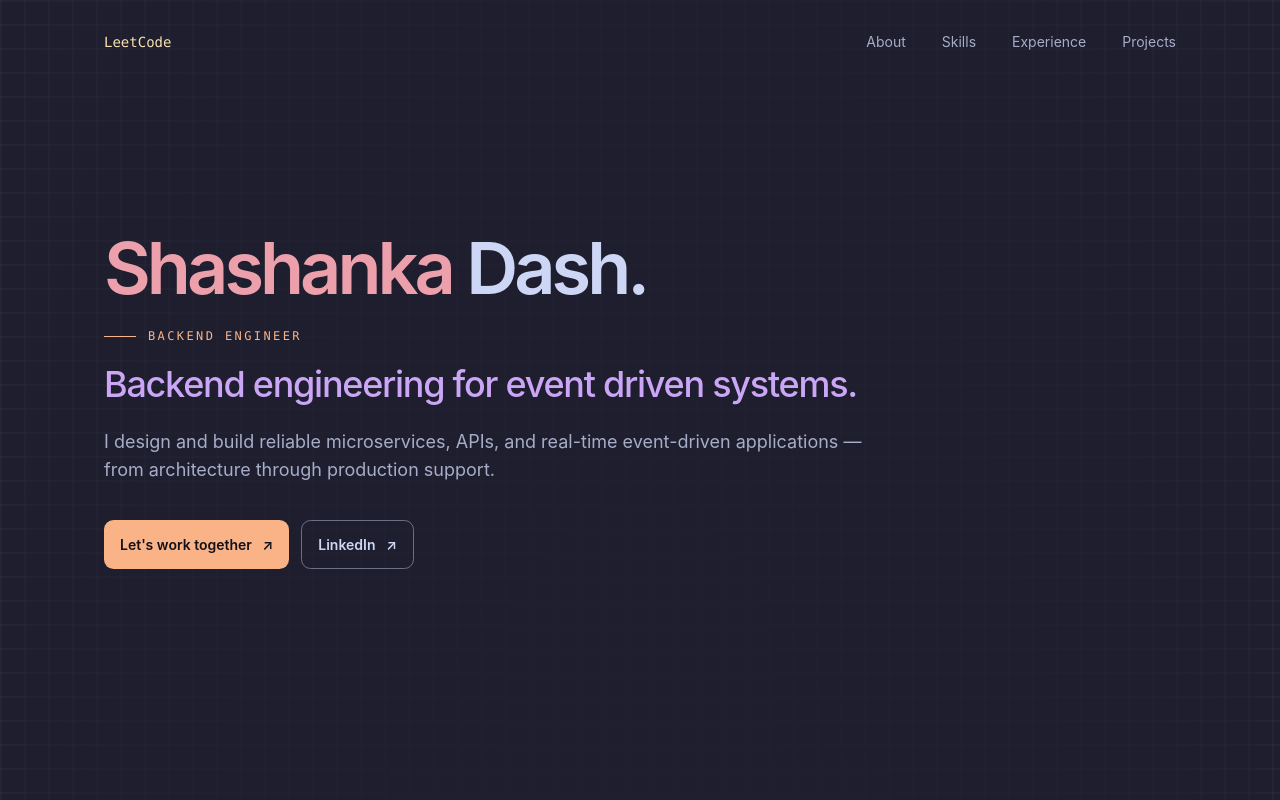
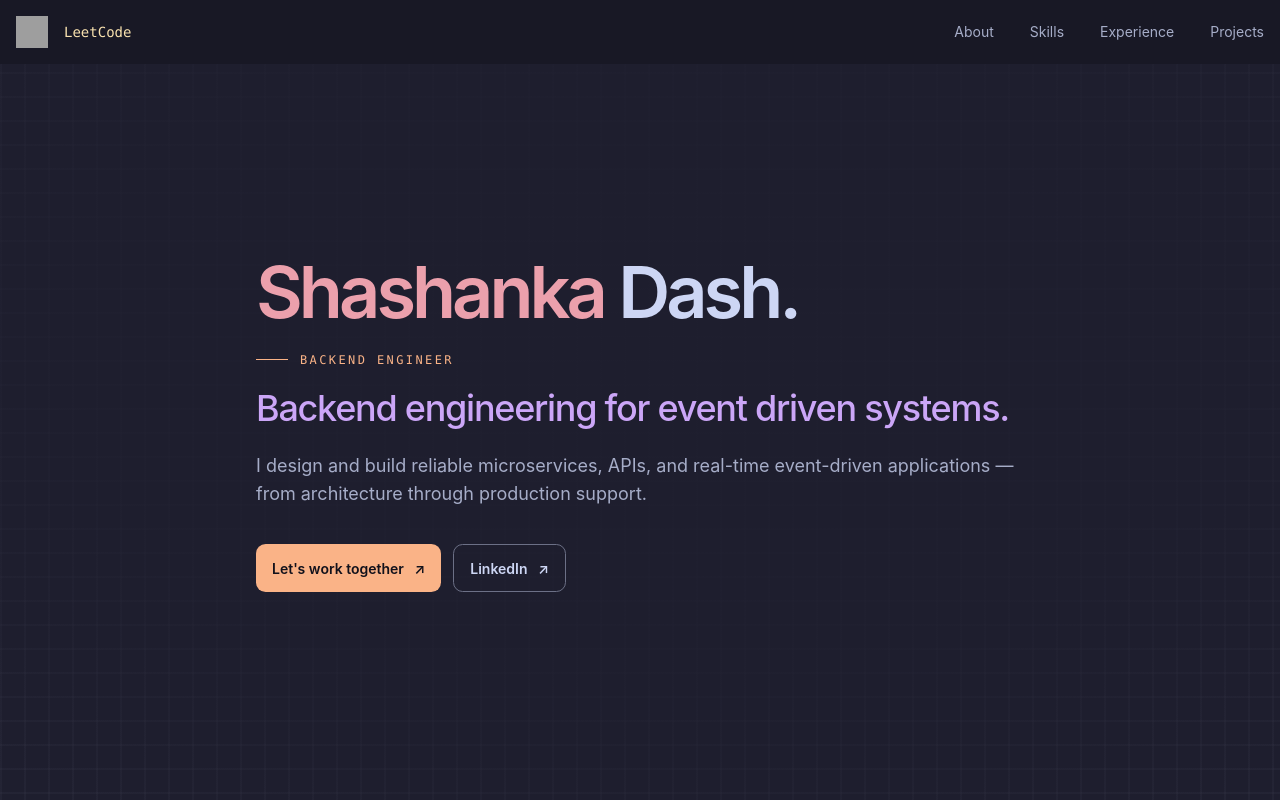
Before and after one commit to SHASHANKADASH/my-portfolio, a Next.js app: page / in a window 1280 px wide. Shown: the top 800 px of the page. Built offline with nearby package versions, Linux system fonts and the light colour scheme; grey boxes are pictures that could not be loaded.

Commit message:
[myp-5] (#8)
Updated navbar styling and hero page

```diff
--- a/app/layout.tsx
+++ b/app/layout.tsx
@@ -3,15 +3,13 @@ import React from 'react';
 
 export const metadata = {
   title: 'Shashanka — Developer Portfolio',
-  description: 'Personal developer portfolio (placeholder)'
+  description: 'Personal developer portfolio (placeholder)',
 };
 
 export default function RootLayout({ children }: { children: React.ReactNode }) {
   return (
-    <html lang="en">
-      <body className="min-h-screen bg-cp-base text-cp-text antialiased">
-        <div className="mx-auto max-w-6xl px-6 md:px-10">{children}</div>
-      </body>
+    <html lang="en" className="h-full overflow-hidden">
+      <body className="h-full overflow-hidden bg-cp-base text-cp-text antialiased">{children}</body>
     </html>
   );
 }
--- a/app/leetcode/page.tsx
+++ b/app/leetcode/page.tsx
@@ -3,7 +3,7 @@ import LeetCodeStats from '../../components/LeetCodeStats';
 
 export default function LeetCodePage() {
   return (
-    <main className="canvas-content leetcode-page pt-8">
+    <main className="canvas-content leetcode-page pt-8 mx-auto max-w-7xl px-6 md:px-10">
       <a href="/" className="leetcode-page-nav font-mono text-xs text-cp-subtext transition-colors hover:text-cp-text">
         ← Back to home
       </a>
--- a/components/Hero.tsx
+++ b/components/Hero.tsx
@@ -1,60 +1,74 @@
 'use client';
-import React from 'react';
+import { useRef, useState } from 'react';
 import { Spiral as Hamburger } from 'hamburger-react';
 import Experience from './Experience';
 import About from './About';
 import Projects from './Projects';
 import Intro from './Intro';
-import Skills from './Skiils';
+import Skills from './Skills';
 
 export default function Hero() {
-  const [isOpen, setOpen] = React.useState(false);
+  const [isOpen, setOpen] = useState(false);
+  const scrollContainerRef = useRef<HTMLElement>(null);
   return (
-    <section id="about" className="intro-section min-h-screen py-6 sm:py-8">
-      <nav className="intro-nav relative flex items-center justify-between pb-5">
+    <section id="hero" className="intro-section min-h-screen">
+      <header className="intro-nav fixed top-0 left-0 w-full z-50 bg-cp-mantle pt-4 pb-4 pl-4 pr-4 flex items-center">
         {!isOpen && (
+          <div className="flex items-center gap-x-4">
+            <a
+              href="#hero"
+              onClick={(e) => {
+                e.preventDefault();
+                scrollContainerRef.current?.scrollTo({ top: 0, behavior: 'smooth' });
+              }}
+              className="transition-colors hover:text-cp-text"
+            >
+              <img src="/icon.svg" alt="Logo" className="w-8 h-8" />
+            </a>
             <a
               className="font-mono text-sm text-cp-yellow transition-colors hover:text-cp-text"
               href="/leetcode"
             >
               LeetCode
             </a>
+          </div>
         )}
-        <div className="hidden md:flex">
+        <div className="hidden md:flex ml-auto">
           <Menu />
         </div>
-        <div className="md:hidden z-50">
+        <nav className="md:hidden ml-auto">
           <Hamburger toggled={isOpen} toggle={setOpen} duration={0.5} />
-        </div>
           {isOpen && <Menu />}
         </nav>
+      </header>
 
-      <div className="py-20 sm:py-28">
-        <div className="max-w-4xl">
-          <section className="h-screen snap-start">
+      <main
+        ref={scrollContainerRef}
+        className="w-full h-screen overflow-y-scroll scroll-smooth snap-y snap-proximity"
+      >
+        <section className="h-screen flex items-center snap-start">
           <Intro />
         </section>
-          <section className="h-screen snap-start">
+        <section className="h-screen flex items-center snap-start">
           <About />
         </section>
-          <section className="h-screen snap-start">
+        <section className="h-screen flex items-center snap-start">
           <Skills />
         </section>
-          <section className="h-screen snap-start">
+        <section className="h-screen flex items-center snap-start">
           <Experience />
         </section>
-          <section className="h-screen snap-start">
+        <section className="h-screen flex items-center snap-start">
           <Projects />
         </section>
-        </div>
-      </div>
+      </main>
     </section>
   );
 }
 
 const Menu = () => {
   return (
-    <div className="flex flex-wrap justify-end gap-x-6 gap-y-2 text-sm text-cp-subtext sm:gap-x-9">
+    <div className="flex gap-x-6 text-sm text-cp-subtext sm:gap-x-9">
       <a className="transition-colors hover:text-cp-blue" href="#about">
         About
       </a>
--- a/components/Intro.tsx
+++ b/components/Intro.tsx
@@ -1,6 +1,6 @@
 export default function Intro() {
   return (
-    <div id="intro" className="mt-12">
+    <div id="intro" className="mt-12 max-w-4xl mx-auto px-4">
       <div>
         <h1 className="intro-name text-5xl font-semibold leading-none tracking-[-0.055em] text-cp-maroon sm:text-7xl">
           Shashanka <span className="text-cp-text">Dash.</span>
--- a/components/LeetCodeStats.tsx
+++ b/components/LeetCodeStats.tsx
@@ -100,7 +100,6 @@ export default async function LeetCodeStats() {
 
   return (
     <section className="pb-24 pt-10 sm:pb-32 sm:pt-14" aria-labelledby="leetcode-heading">
-      <div>
         <div className="leetcode-header flex flex-wrap items-end justify-between gap-5">
           <div>
             <p className="font-mono text-xs uppercase tracking-[0.18em] text-cp-peach">LeetCode</p>
@@ -209,7 +208,6 @@ export default async function LeetCodeStats() {
             <p className="mt-2 text-3xl font-medium text-cp-maroon">{formatNumber(solved.Hard)}</p>
           </div>
         </div>
-      </div>
     </section>
   );
 }
--- a/components/Skiils.tsx
+++ b/components/Skills.tsx
@@ -1,6 +1,6 @@
 export default function Skills() {
   return (
-    <div className="intro-capabilities mt-12">
+    <div id="skills" className="intro-capabilities mt-12">
       <p className="font-mono text-xl font-bold uppercase tracking-[0.18em] text-cp-blue">Skills</p>
       <div className="mt-4 flex flex-wrap items-center gap-x-3 gap-y-2 font-mono text-sm text-cp-text">
         <span>Java</span>
--- a/package.json
+++ b/package.json
@@ -11,6 +11,7 @@
   },
   "dependencies": {
     "hamburger-react": "^2.5.2",
+    "motion": "^13.1.1",
     "next": "^16.3.2",
     "react": "^19.2.8",
     "react-dom": "^19.2.8"
--- a/styles/globals.css
+++ b/styles/globals.css
@@ -23,6 +23,9 @@
 
 html, body {
   height: 100%;
+  scroll-behavior: smooth;
+  /* scrollbar-width: auto;
+  scrollbar-color: #585b70 #1e1e2e; */
 }
 
 body {
@@ -242,3 +245,21 @@ body {
 }
 
 .rounded-lg { border-radius: 12px; }
+
+::-webkit-scrollbar {
+  width: 16px;
+}
+
+::-webkit-scrollbar-track {
+  background: var(--cp-base);
+}
+
+::-webkit-scrollbar-thumb {
+  background: var(--cp-overlay);
+  border-radius: 999px;
+  border: 1px solid var(--cp-base);
+}
+
+::-webkit-scrollbar-thumb:hover {
+  background: var(--cp-blue);
+}
```
Also changed, not shown: app/icon.svg, 1 other file (tests, documents, lock files or other folders). Lines whose indentation alone changed are shown as unchanged.
